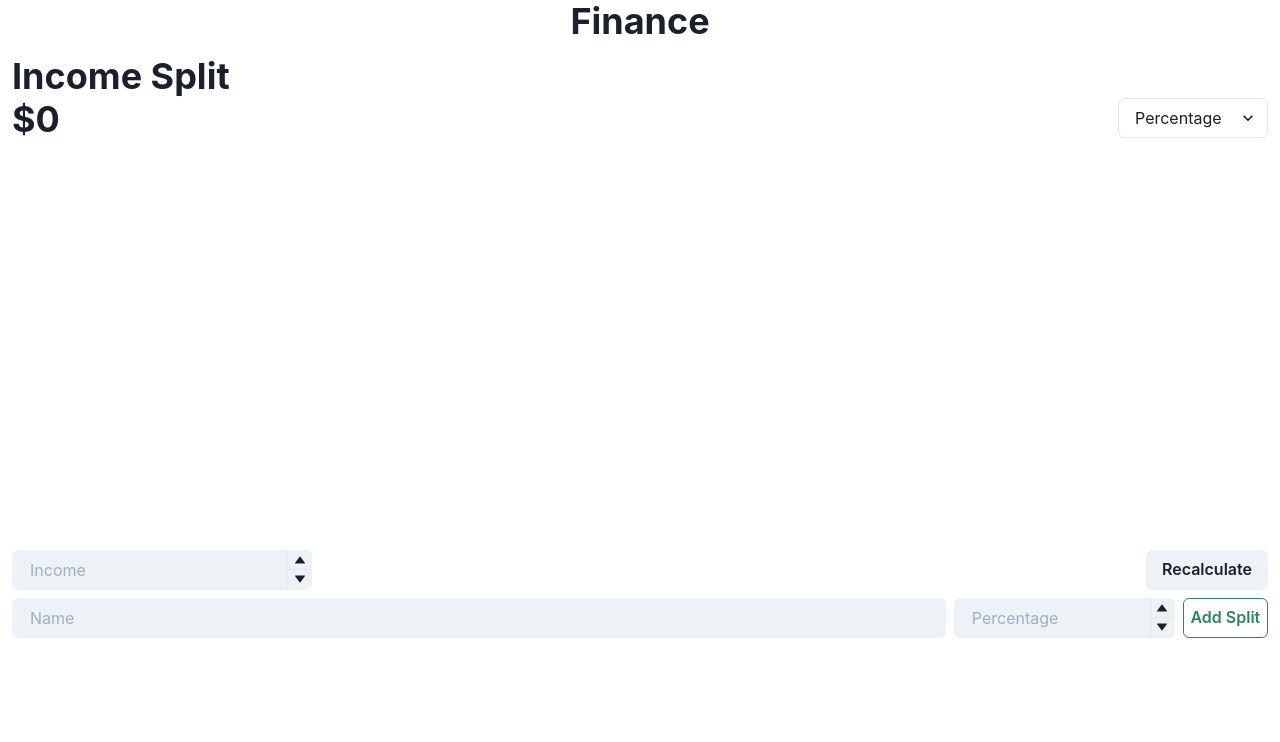
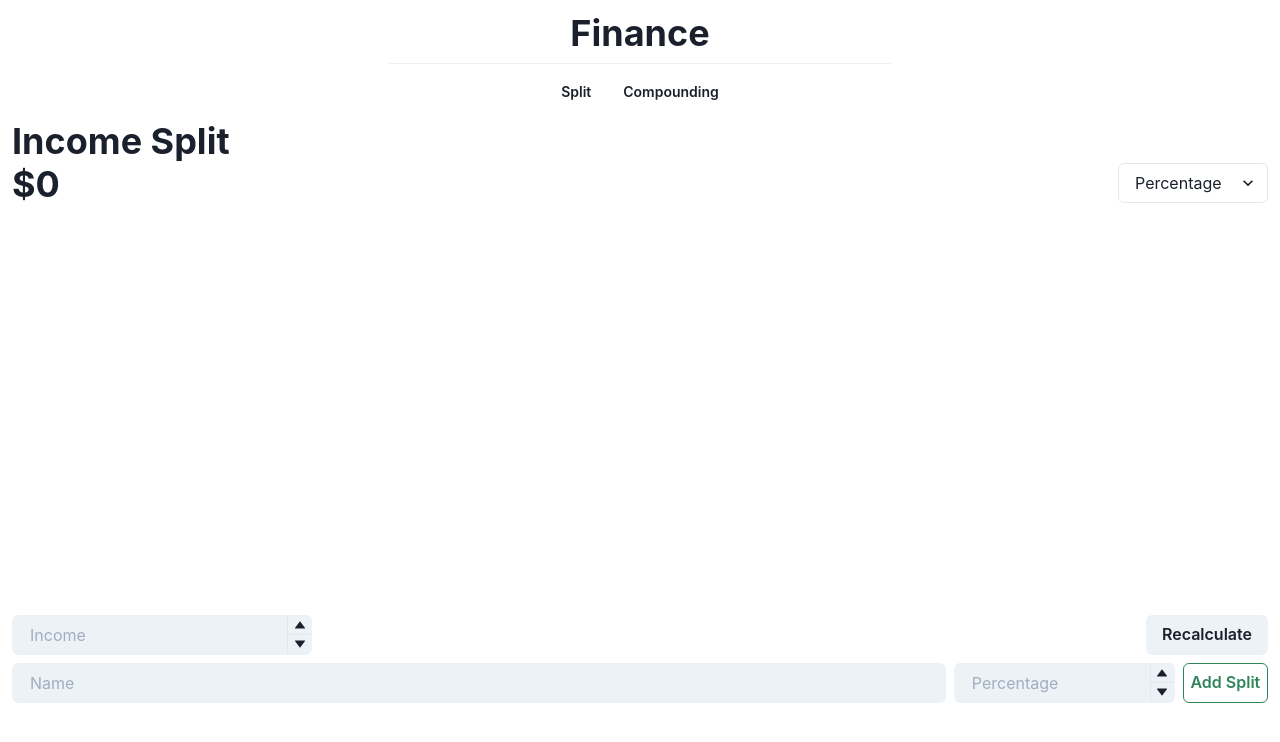
Before and after one commit to andrespty/finance, a React (Create React App) app in the folder finance/: page / in a window 1280 px wide. Shown: the top 742 px of the page. Built offline with nearby package versions, Linux system fonts and the light colour scheme.

Commit message:
Small changes

```diff
--- a/finance/src/App.js
+++ b/finance/src/App.js
@@ -1,13 +1,23 @@
-import { Box, Center, Heading } from '@chakra-ui/layout';
+import { Box, Center, Heading, ButtonGroup, Button, Divider, Stack } from '@chakra-ui/react';
 import Homepage from './views/Homepage/Homepage';
 import CompoundingPage from './views/Compounding_Interest/CompoundingPage';
-import { Routes, Route } from 'react-router-dom'
+import { Routes, Route, Link } from 'react-router-dom'
 function App() {
   return (
     <Box h='100vh'>
 
+    <Center m={3} >
+      <Stack direction='column' w='40%'>
+        <Heading align='center'>Finance</Heading>
+        <Divider />
+      </Stack>
+    </Center>
+
     <Center>
-      <Heading>Finance</Heading>
+      <ButtonGroup variant='ghost' size='sm'>
+        <Link to='/'><Button>Split</Button></Link>
+        <Link to='/compounding'><Button>Compounding</Button></Link>
+      </ButtonGroup>
     </Center>
 
     <Routes>
```
